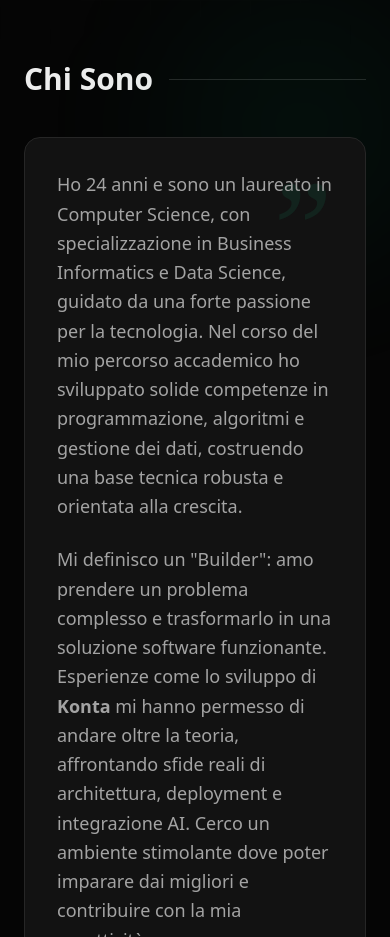
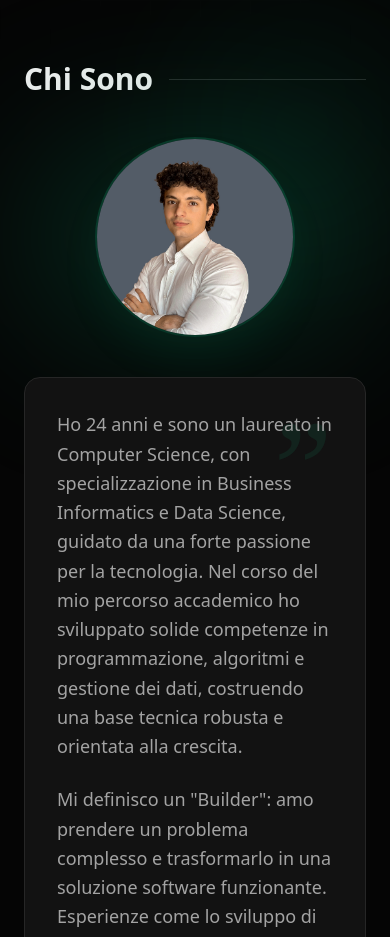
Before and after one commit to SaltyEner/MioSito, a Next.js app: page / in a window 390 px wide. Shown: the part 800-1737 px from the top of the page. Built offline with nearby package versions, Linux system fonts and the light colour scheme.

Commit message:
fix immagine mobile

```diff
--- a/app/layout.tsx
+++ b/app/layout.tsx
@@ -16,6 +16,9 @@ export const metadata: Metadata = {
   metadataBase: new URL("https://www.alessioprosperi.it"),
   title: "Alessio Prosperi | Junior Full Stack Engineer & SaaS Builder",
   description: "Portfolio di Alessio Prosperi. Sviluppatore Junior specializzato in Next.js, Python FastAPI e Automazione AI. Creatore di KONTA.",
+  alternates: {
+    canonical: "/",
+  },
   openGraph: {
     title: "Alessio Prosperi | Junior Full Stack Engineer & SaaS Builder",
     description: "Portfolio di Alessio Prosperi. Sviluppatore Junior specializzato in Next.js, Python FastAPI e Automazione AI.",
--- a/components/sections/About.tsx
+++ b/components/sections/About.tsx
@@ -1,5 +1,6 @@
 "use client";
 
+import Image from "next/image";
 import { motion } from "framer-motion";
 
 export function About() {
@@ -16,6 +17,24 @@ export function About() {
             >
                 <h2 className="text-3xl font-bold text-foreground">Chi Sono</h2>
                 <div className="h-px flex-1 bg-border"></div>
+            </motion.div>
+
+            <motion.div
+                initial={{ opacity: 0, scale: 0.8 }}
+                whileInView={{ opacity: 1, scale: 1 }}
+                transition={{ duration: 0.6 }}
+                viewport={{ once: false, amount: 0.3 }}
+                className="relative mb-10 lg:hidden"
+            >
+                <div className="absolute inset-0 bg-primary/20 blur-[80px] rounded-full"></div>
+                <div className="relative aspect-square w-full max-w-[200px] sm:max-w-[240px] mx-auto overflow-hidden rounded-full border-2 border-primary/20 shadow-2xl shadow-primary/10">
+                    <Image
+                        src="/avatar-real.png"
+                        alt="Alessio Prosperi Avatar"
+                        fill
+                        className="object-cover"
+                    />
+                </div>
             </motion.div>
 
             <motion.div
```
